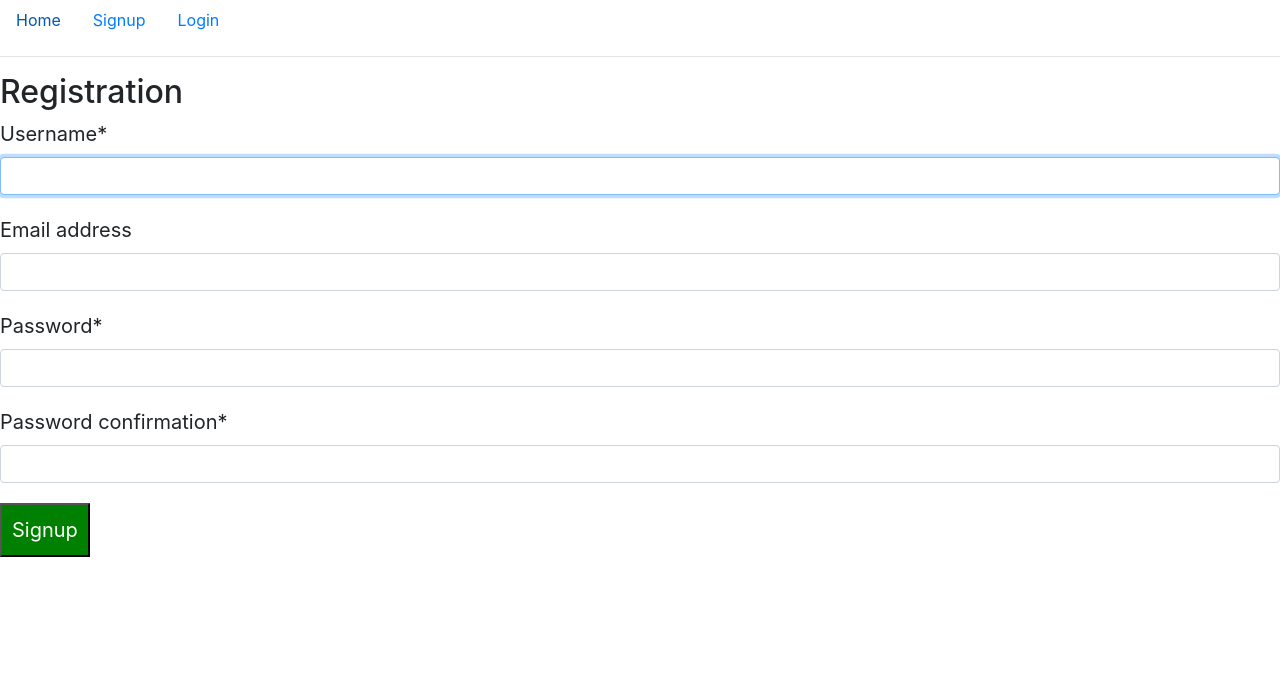
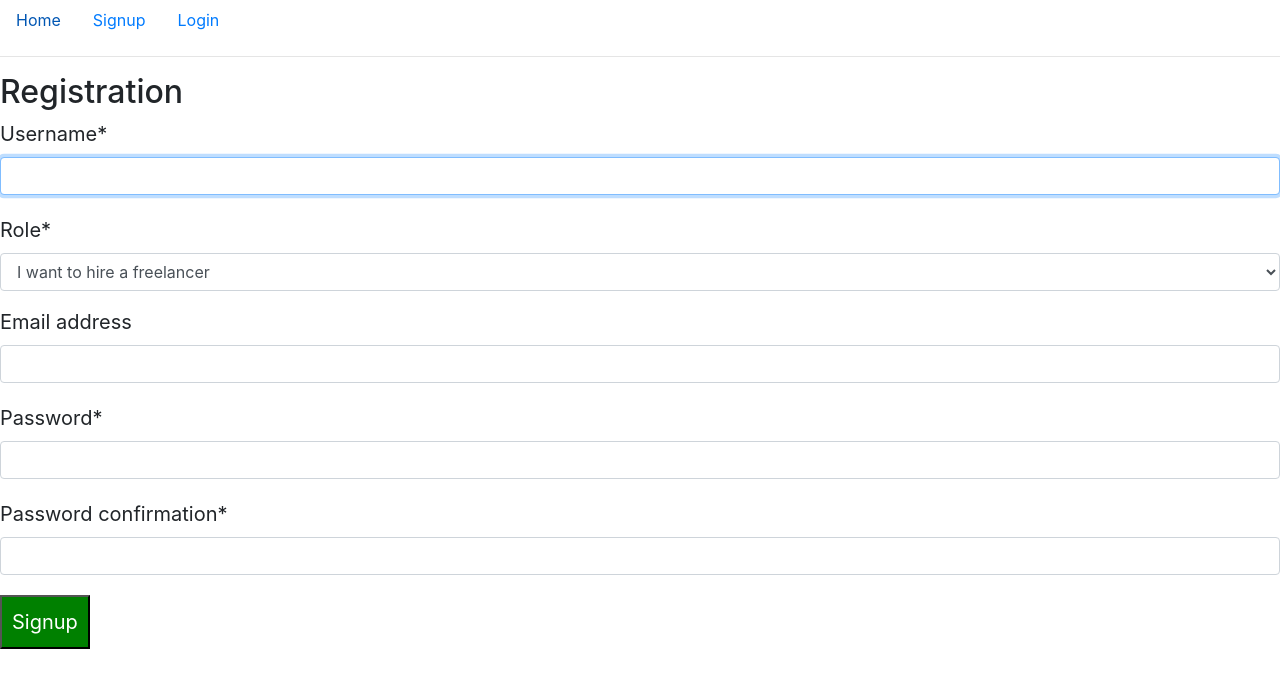
Before and after one commit to rasimatics/Job-Platform-Django, a Django app: page /signup/ in a window 1280 px wide. Shown: the top 688 px of the page. Run offline with Django 3.2, Linux system fonts and the light colour scheme; some libraries are stand-ins or nearby versions.

Commit message:
8 february

```diff
--- a/authentication/forms.py
+++ b/authentication/forms.py
@@ -4,13 +4,13 @@ from django.contrib.auth.models import User
 
 
 class RegisterForm(UserCreationForm):
-    # For delete help texts ------
-
+    role = forms.ChoiceField(choices=((1,"I want to hire a freelancer"),
+                                             (2,"I want to work as freelancer")))
     def __init__(self, *args, **kwargs):
         super(RegisterForm, self).__init__(*args, **kwargs)
-        for fieldname in ['username', 'password1', 'password2']:
+        for fieldname in ['username','password1', 'password2']:
             self.fields[fieldname].help_text = None
 
     class Meta:
         model = User
-        fields = ["username", "email", "password1", "password2"]
+        fields = ["username", "role","email", "password1", "password2"]
--- a/authentication/views.py
+++ b/authentication/views.py
@@ -32,7 +32,8 @@ def login(request):
         if user:
             if user.is_active:
                 auth_login(request, user)
-                return redirect('/')
+                coming_page=request.GET['next']
+                return redirect(coming_page)
             else:
                 return HttpResponse("Your account was inactive.")
         else:
--- a/templates/index.html
+++ b/templates/index.html
@@ -25,7 +25,7 @@
             <a class="nav-link active" href="{% url 'signup' %}">Signup</a>
         </li>
         <li class="nav-item">
-            <a class="nav-link active" href="{% url 'login' %}">Login</a>
+            <a class="nav-link active" href="{% url 'login' %}?next={{request.path}}">Login</a>
         </li>
     {% endif %}
 </ul>
--- a/templates/login.html
+++ b/templates/login.html
@@ -17,6 +17,6 @@
     <input type="text" name="username" placeholder="Username">
     <label for="password">Password:</label>
     <input type="password" name="password" placeholder="Password">
-    <input type="submit" name="" value="Login">
+    <input type="submit"  value="Login">
 </form>
 {% endblock %}
--- a/templates/registration.html
+++ b/templates/registration.html
@@ -4,22 +4,22 @@
     <h2>Registration</h2>
     <form method="POST">
         {% csrf_token %}
-          {{ form.username|as_crispy_field}}
-          {{ form.email|as_crispy_field}}
+        {{ form.username|as_crispy_field }}
+        {{ form.role|as_crispy_field }}
+        {{ form.email|as_crispy_field }}
         {{ form.password1|as_crispy_field }}
         {{ form.password2|as_crispy_field }}
 
-
-    <button style="padding: 10px;font-size: 20px;background-color: green;color: white;" type="submit
-    ">Signup</button>
+        <button style="padding: 10px;font-size: 20px;background-color: green;color: white;" type="submit">Signup</button>
     </form>
     <style>
-    form input{
+        form input {
             padding: 10px;
             font-size: 20px;
             margin-bottom: 20px;
         }
-    form label{
+
+        form label {
             font-size: 20px;
         }
     </style>
```
Also changed, not shown: db.sqlite3. Lines whose indentation alone changed are shown as unchanged.
